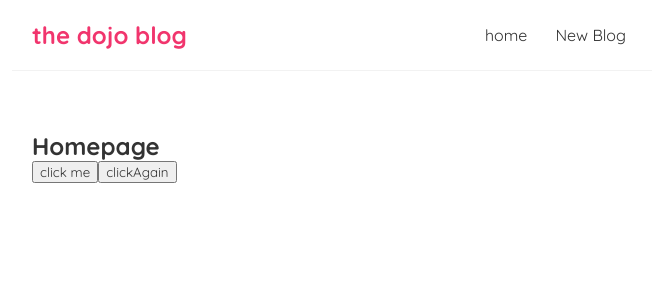
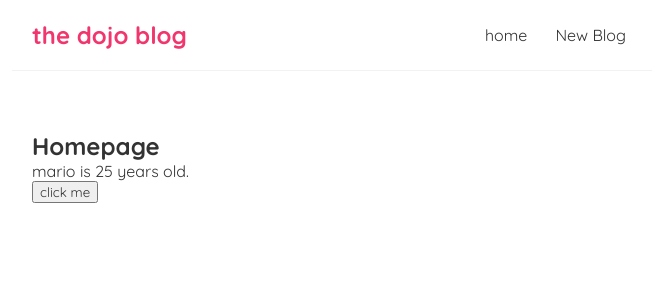
Before and after one commit to SandipMajithiya12/Webdev, a React (Create React App) app in the folder dojo-blog/: page / in a window 1280 px wide. Shown: the top 300 px of the page, without its empty margins (308-964 px from the left). Built offline with nearby package versions, Linux system fonts and the light colour scheme.

Commit message:
react work

```diff
--- a/dojo-blog/src/App.js
+++ b/dojo-blog/src/App.js
@@ -1,4 +1,3 @@
-
 
 import Navbar from './navbar';
 import Home from './Home';
--- a/dojo-blog/src/Home.js
+++ b/dojo-blog/src/Home.js
@@ -1,17 +1,24 @@
+import { useState } from 'react';
+
+
 const Home = () => {
+    const [name , setName] = useState('mario');
+    const [age,setAge] = useState(25);
     const handleclick = () =>{
-        console.log('hello');
-    }
-    const handleclickAgain = (name) =>{
-        console.log('hello' + name);
+        setName('sandip');
+        setAge(45);
     }
     return (
         <div className="home">
             <h2>Homepage</h2>
+            <p>
+
+
+
+                { name } is {age} years old.
+            </p>
             <button onClick={handleclick}>click me</button>
-            <button onClick={()=>{
-                handleclickAgain('sandip')
-            }}>clickAgain</button>
+
         </div>
      );
 }
```
